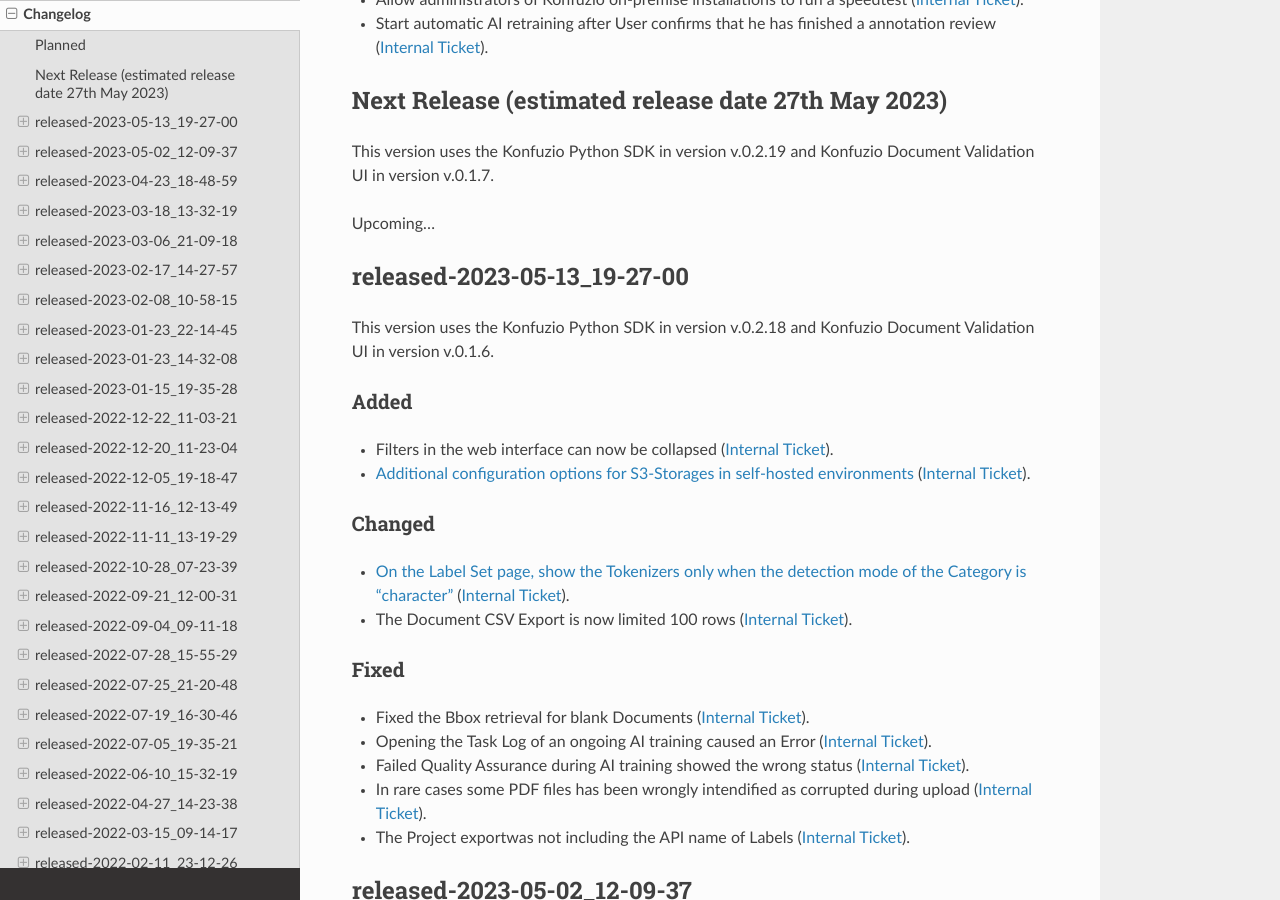
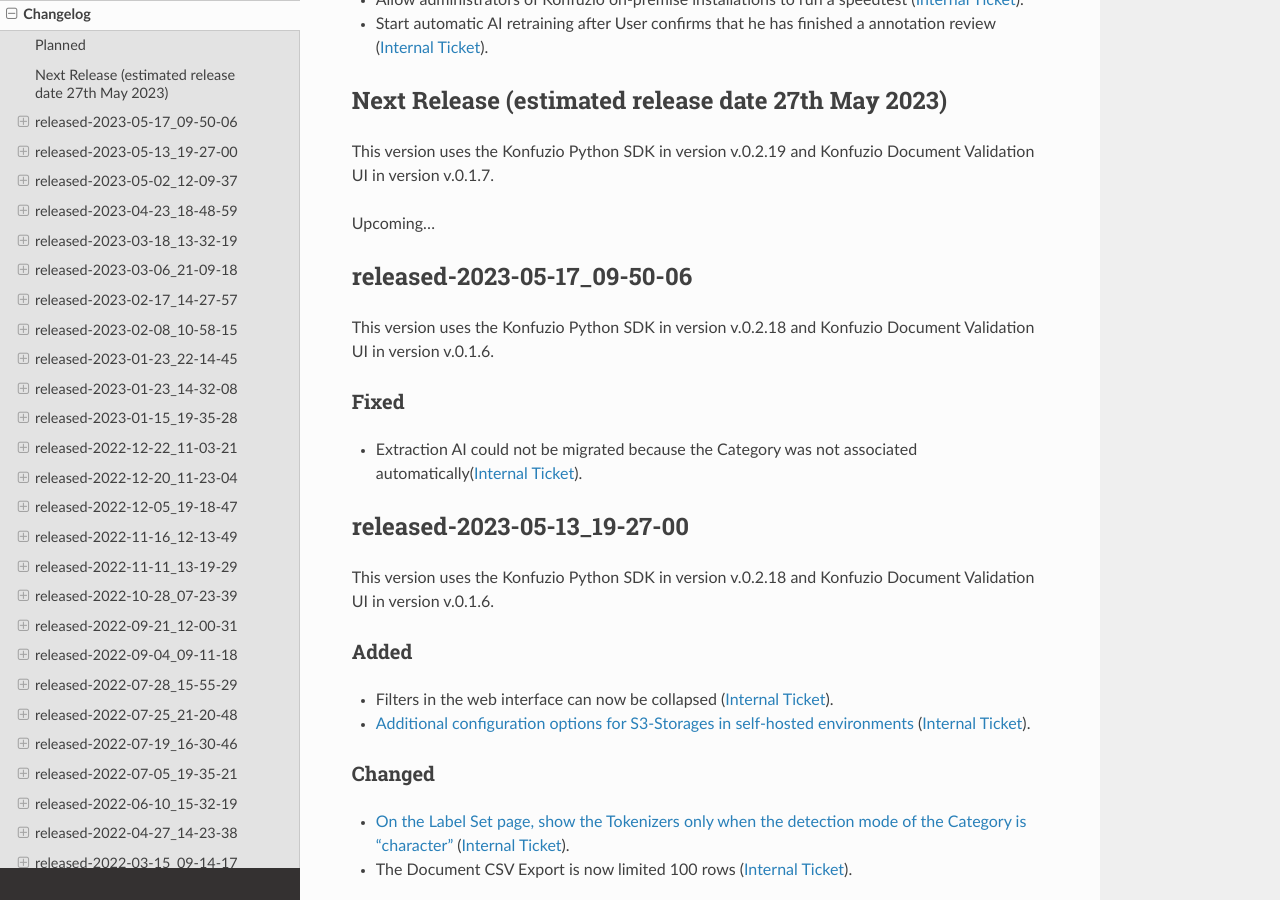
Before and after one commit to konfuzio-ai/konfuzio-sdk, a Sphinx documentation site: the page built from docs/web/changelog_app.md, in a window 1280 px wide and 900 px high, scrolled down 612 px. Built offline with Sphinx 7.4.7 and the Read the Docs theme 2.0.0, drawn with Linux system fonts in a browser that asks for light colours; pages that are not in the unit, such as notebooks, are missing from menus; a script that is not in the unit is left out.

Commit message:
Update changelog_app.md

```diff
--- a/docs/web/changelog_app.md
+++ b/docs/web/changelog_app.md
@@ -26,6 +26,14 @@
 This version uses the Konfuzio Python SDK in version v.0.2.19 and Konfuzio Document Validation UI in version v.0.1.7.
 
 Upcoming...
+
+## released-2023-05-17_09-50-06
+
+This version uses the Konfuzio Python SDK in version v.0.2.18 and Konfuzio Document Validation UI in version v.0.1.6.
+
+### Fixed
+
+- Extraction AI could not be migrated because the Category was not associated automatically([Internal Ticket](https://git.konfuzio.com/konfuzio/objectives/-/issues/11048)).
 
 ## released-2023-05-13_19-27-00
 
```
